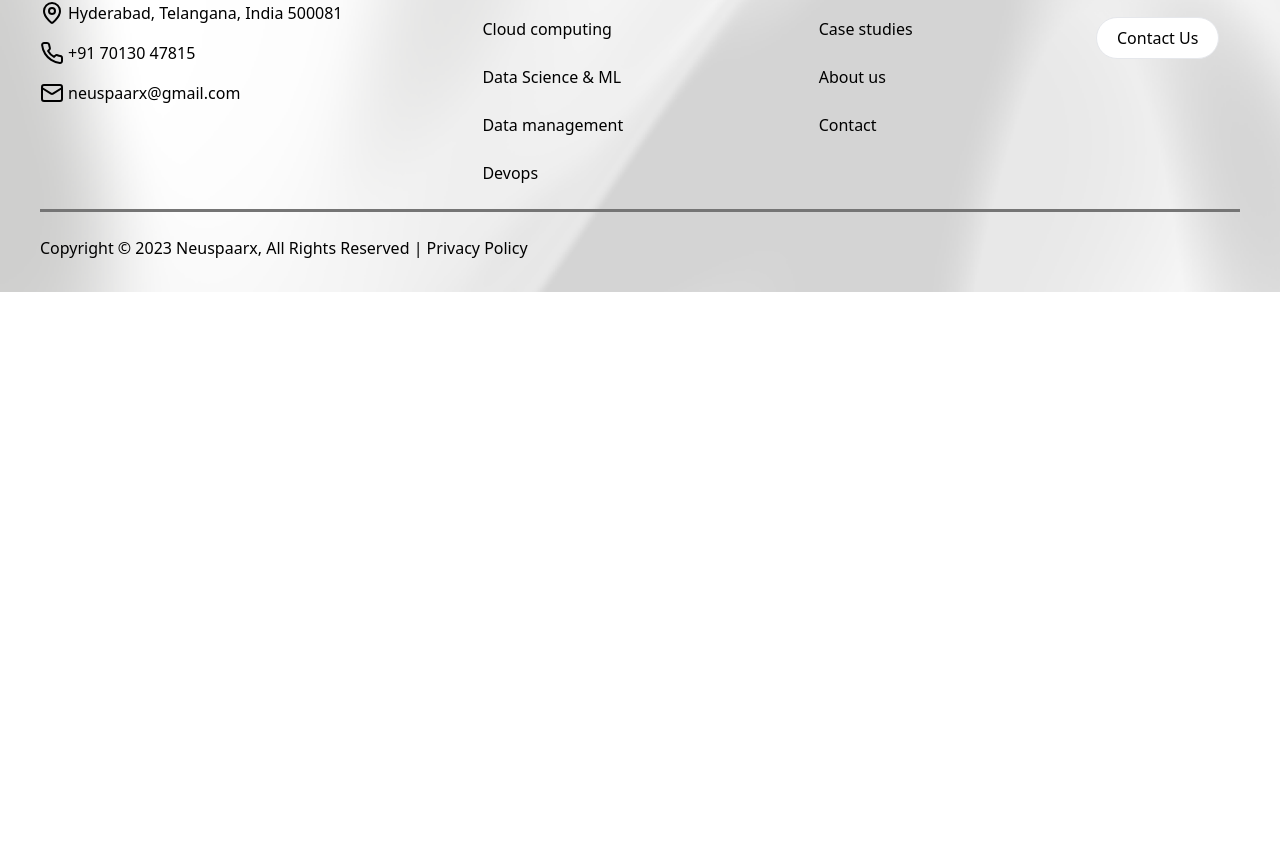
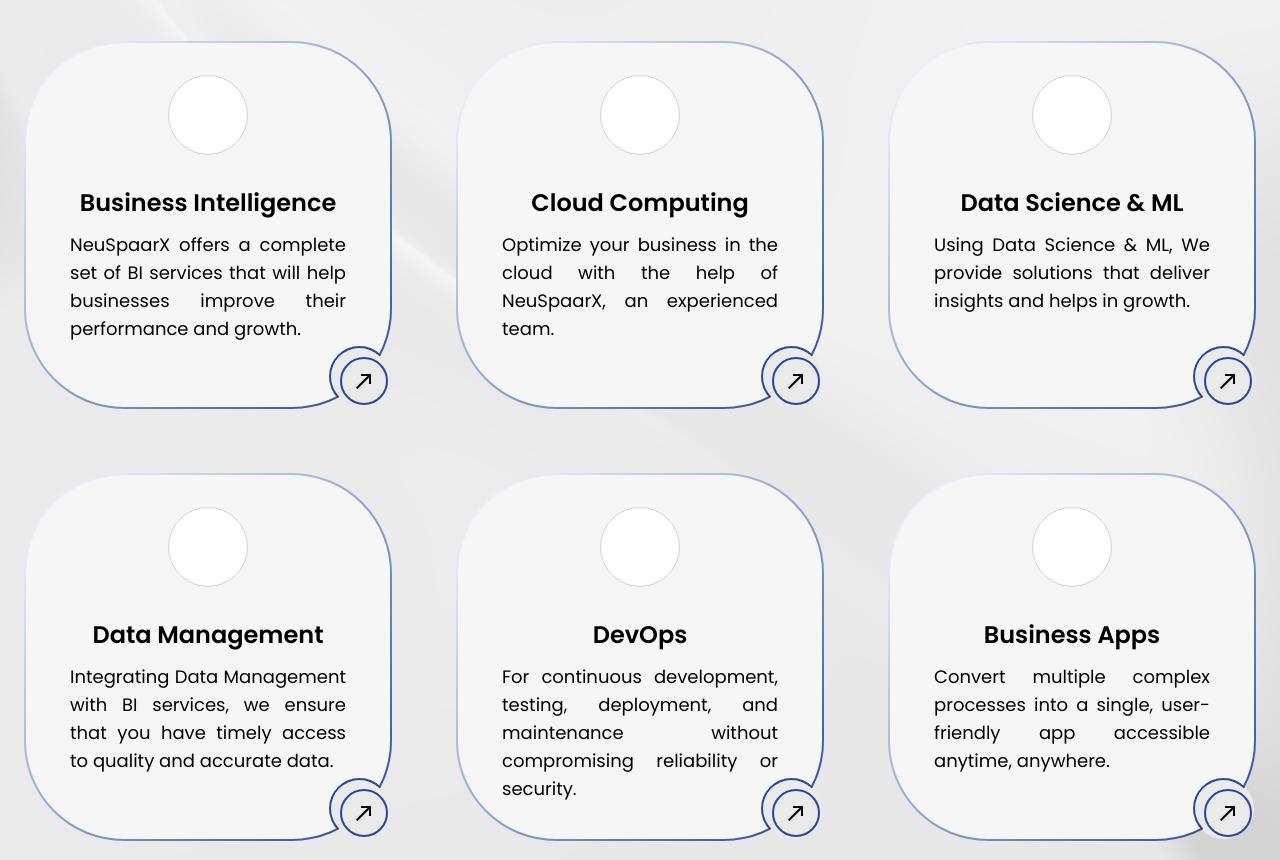
Before and after one commit to ajaykasturi/NeuSpaarX, a React (Vite) app in the folder frontend/: page / in a window 1280 px wide. Shown: the part 1257-2117 px from the top of the page. Before the commit the page ends 1549 px from the top, so only its background shows below. Built offline with nearby package versions, Linux system fonts and the light colour scheme.

Commit message:
develop services ui

```diff
--- /dev/null
+++ b/frontend/src/components/Services/Card.jsx
@@ -0,0 +1,22 @@
+import React from "react";
+import CallMadeIcon from "@mui/icons-material/CallMade";
+function Card({ card }) {
+  return (
+    <div className="flex flex-col items-center gap-y-8 px-11 py-8 w-[23rem] h-[23rem] rounded-[6.25rem] gradient-border relative">
+      <div className="rounded-full size-20 bg-white border-[1px] border-slate-300"></div>
+      <div className="flex flex-col items-center gap-y-3">
+        <div className="font-Poppins text-2xl font-semibold">{card.title}</div>
+        <div className="text-justify font-Poppins text-lg font-normal">
+          {card.content}
+        </div>
+      </div>
+      <div className="size-[3.8355555rem]  border-t-companycolor border-l-companycolor border-b-transparent border-r-transparent rounded-full absolute bottom-0 right-0 border-2 border-slate-500 bg-[#EAEAEA]">
+        <div className="rounded-full border-2 absolute bottom-0 right-0 border-companycolor size-[3rem] flex justify-center items-center">
+          <CallMadeIcon />
+        </div>
+      </div>
+    </div>
+  );
+}
+
+export default React.memo(Card);
--- /dev/null
+++ b/frontend/src/components/Services/Services.jsx
@@ -0,0 +1,55 @@
+import React from "react";
+import Card from "./Card";
+
+function Services() {
+  const servicesConfig = [
+    {
+      id: "1",
+      title: "Business Intelligence",
+      content:
+        "NeuSpaarX offers a complete set of BI services that will help businesses improve their performance and growth.",
+    },
+    {
+      id: "2",
+      title: "Cloud Computing",
+      content:
+        "Optimize your business in the cloud with the help of NeuSpaarX, an experienced team.",
+    },
+    {
+      id: "3",
+      title: "Data Science & ML",
+      content:
+        "Using Data Science & ML, We provide solutions that deliver insights and helps in growth.",
+    },
+    {
+      id: "4",
+      title: "Data Management",
+      content:
+        "Integrating Data Management with BI services, we ensure that you have timely access to quality and accurate data.",
+    },
+    {
+      id: "5",
+      title: "DevOps",
+      content:
+        "For continuous development, testing, deployment, and maintenance without compromising reliability or security.",
+    },
+    {
+      id: "6",
+      title: "Business Apps",
+      content:
+        "Convert multiple complex processes into a single, user-friendly app accessible anytime, anywhere.",
+    },
+  ];
+  return (
+    <div className="flex flex-col gap-y-10 items-center bg-servicesBg bg-cover bg-no-repeat py-12 my-6 rounded-[1.875rem]">
+      <div className="font-Poppins font-normal text-5xl">Our Services</div>
+      <div className="grid grid-cols-3 max-[1220px]:grid-cols-2 max-[860px]:grid-cols-1 justify-items-center gap-16">
+        {servicesConfig.map((card) => (
+          <Card card={card} />
+        ))}
+      </div>
+    </div>
+  );
+}
+
+export default Services;
--- a/frontend/src/index.css
+++ b/frontend/src/index.css
@@ -7,14 +7,13 @@
   box-sizing: border-box;
 }
 .gradient-border {
-  border-radius: 0.9375rem;
   border: 2px solid transparent; /* Required to show the gradient border */
   background-clip: padding-box; /* Ensures the background gradient stays inside the border */
   background: linear-gradient(#f6f6f6, #f6f6f6) padding-box,
     linear-gradient(
         to bottom right,
         rgba(255, 255, 255, 1),
-        rgba(39, 71, 151, 1)
+        rgb(39, 71, 151)
       )
       border-box;
 }
--- a/frontend/src/layout/Layout.jsx
+++ b/frontend/src/layout/Layout.jsx
@@ -4,12 +4,15 @@
 import Footer from "../components/Footer/Footer";
 import WeFocusOn from "../components/WeFocusOn/WeFocusOn";
 import AboutUs from "../components/AboutUs/AboutUs";
+import Card from "../components/Services/Card";
+import Services from "../components/Services/Services";
 function Layout() {
   return (
     <div className="flex flex-col min-h-screen">
       <Navbar />
       <AboutUs />
       <WeFocusOn />
+      <Services />
       <Footer />
     </div>
   );
--- a/frontend/tailwind.config.js
+++ b/frontend/tailwind.config.js
@@ -16,6 +16,7 @@
         "wefocuson-bg": "url('./src/assets/images/bg-wefocuson.png')",
         borderImg:
           "linear-gradient(white, rgb(255, 255, 255)) padding-box, linear-gradient(to right,rgba(255, 255, 255, 1),rgba(39, 71, 151, 1))border-box",
+        servicesBg: "url('./src/assets/images/services-bg.png')",
       },
       keyframes: {
         slide: {
```
Also changed, not shown: frontend/src/assets/images/services-bg.png (added).
